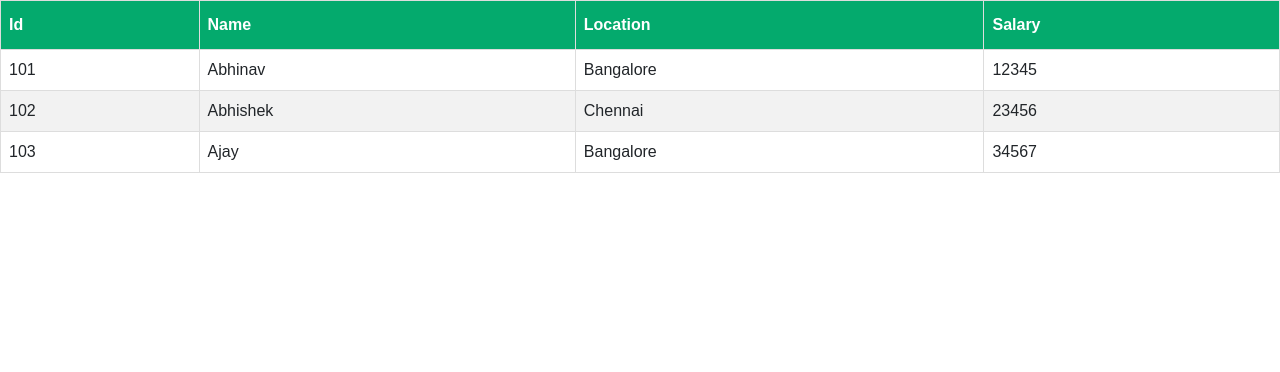
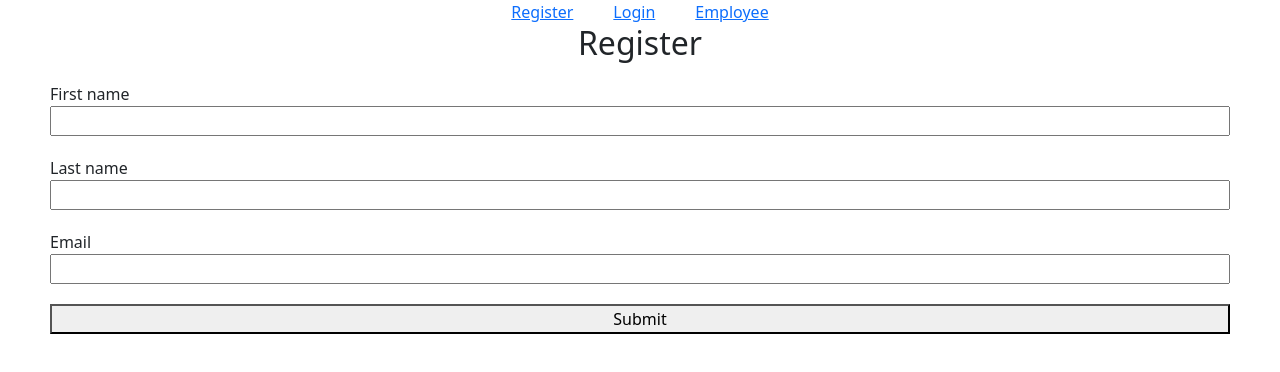
Before and after one commit to ICEP-DEV/React.Web, a React (Create React App) app: page / in a window 1280 px wide. Shown: the top 372 px of the page. Built offline with nearby package versions, Linux system fonts and the light colour scheme.

Commit message:
merged with employee list

```diff
--- a/src/App.js
+++ b/src/App.js
@@ -9,10 +9,9 @@ function App() {
   return (
     <Router>
       <Routes>
-        {/* <Route exact path='/' element={<Register />} />
-        <Route exact path='/login' element={<Login />} /> */}
-
-        <Route exact path='/' element={<Employee />} />
+        <Route exact path='/' element={<Register />} />
+        <Route exact path='/login' element={<Login />} />
+        <Route exact path='/emloyee' element={<Employee />} />
       </Routes>
     </Router>
   );
--- a/src/screens/Employee.jsx
+++ b/src/screens/Employee.jsx
@@ -1,5 +1,5 @@
 import { Link } from "react-router-dom";
-
+import Header from './Header';
 
 function Employee() {
     const employees = [
@@ -14,6 +14,7 @@ function Employee() {
 
 
     return (<div >
+        <Header />
         <table id="customers">
             <thead>
                 <th>Id</th>
--- a/src/screens/Header.jsx
+++ b/src/screens/Header.jsx
@@ -4,8 +4,9 @@ import { Link } from "react-router-dom";
 function Header() {
 
     return (<div id="header">
+        <Link to='/'  className="nav_button">Register</Link>
         <Link to='/login' className="nav_button">Login</Link>
-        <Link to='/'  className="nav_button">Register</Link>
+        <Link to='/emloyee' className="nav_button">Employee</Link>
     </div>)
 
 
```
